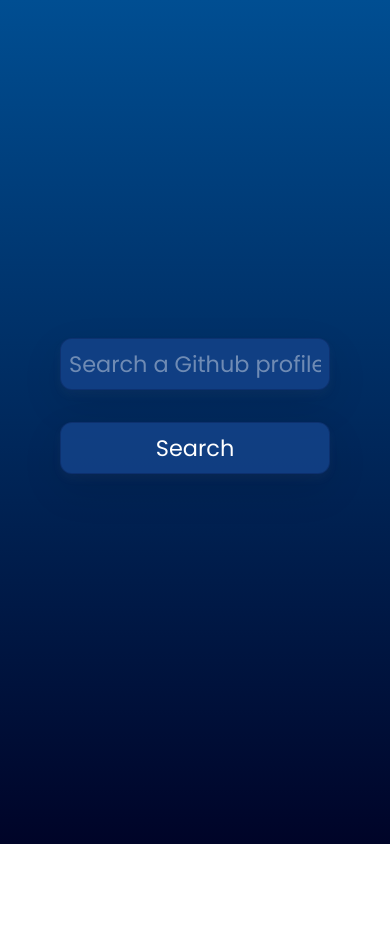
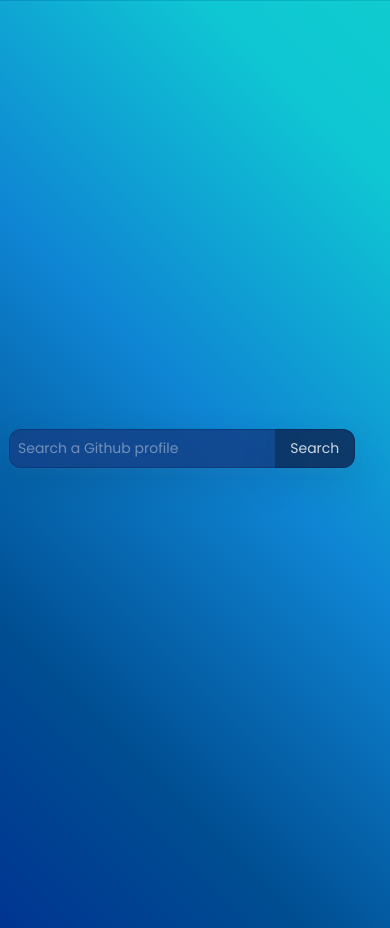
Before and after one commit to Hemant1101/web_Devs, a plain HTML site: page Github profiles/index.html in a window 390 px wide. Before the commit the page ends 844 px from the top, so only its background shows below. Drawn offline with nearby package versions, Linux system fonts and the light colour scheme.

Commit message:
Update style.css

```diff
--- a/Github profiles/style.css
+++ b/Github profiles/style.css
@@ -1,4 +1,17 @@
 @import url("https://fonts.googleapis.com/css2?family=Poppins:wght@200;400&display=swap");
+
+:root {
+	--gradient: linear-gradient(
+		45deg,
+		#000428,
+		#000c75,
+		#002c92,
+		#004e92,
+		rgb(15, 133, 211),
+		rgb(15, 198, 211),
+		rgb(15, 211, 201)
+	);
+}
 
 * {
 	margin: 0;
@@ -9,8 +22,9 @@
 body {
 	width: 100vw;
 	height: 100vh;
-	background: -webkit-linear-gradient(to bottom, #004e92, #000428);
-	background: linear-gradient(to bottom, #004e92, #000428);
+	/* background: -webkit-linear-gradient(to bottom, #004e92, #000428); */
+	background-image: var(--gradient);
+	background-size: 400%;
 	color: #fff;
 	font-family: "Poppins", sans-serif;
 	display: flex;
@@ -18,6 +32,7 @@ body {
 	align-items: center;
 	flex-direction: column;
 	overflow: hidden;
+	animation: bg-animation 10s infinite alternate;
 }
 
 .user-form {
@@ -29,11 +44,14 @@ body {
 
 .user-form input {
 	position: relative;
-	width: 90%;
-	display: block;
+	width: 70%;
+	display: inline-block;
 	background: #134288de;
-	border: 1px solid #00042834;
-	border-radius: 12px;
+	border-bottom: 1px solid #00042834;
+	border-top: 1px solid #00042834;
+	border-left: 1px solid #00042834;
+	border-radius: 12px 0 0 12px;
+	border-right: 0;
 	margin-right: auto;
 	margin-left: auto;
 	margin-top: 0;
@@ -44,6 +62,26 @@ body {
 	color: #fff;
 	box-shadow: 0 5px 10px rgba(154, 160, 185, 0.05),
 		0 15px 40px rgba(0, 0, 0, 0.1);
+}
+.user-form input[type="submit"] {
+	position: relative;
+	cursor: pointer;
+	left: -4px;
+	border-radius: 0 12px 12px 0;
+	width: 120px;
+	border: 1px solid #00042834;
+	border-left: 0;
+	outline: 0;
+	color: #00042834;
+	background: #0d2c5ade;
+	color: rgba(255, 255, 255, 0.8);
+	box-shadow: 0 5px 10px rgba(154, 160, 185, 0.05),
+		0 15px 40px rgba(0, 0, 0, 0.1);
+	transition: all 0.5s ease-in;
+}
+.user-form input[type="submit"]:hover {
+	background: #134288de;
+	color: #fff;
 }
 
 .user-form input:focus {
@@ -57,7 +95,9 @@ body {
 
 .card {
 	max-width: 50rem;
-	background: #1342884b;
+	background: rgba(255, 255, 255, 0.1);
+	backdrop-filter: blur(70);
+	/* background: #1342884b; */
 	border-radius: 20px;
 	box-shadow: 0 5px 10px rgba(154, 160, 185, 0.05),
 		0 15px 40px rgba(0, 0, 0, 0.1);
@@ -120,7 +160,11 @@ body {
 	display: inline-block;
 }
 
-@media (max-width: 500px) {
+@media (max-width: 600px) {
+	body {
+		min-height: 110vh;
+		scroll-behavior: smooth;
+	}
 	.card {
 		max-width: 80vw;
 		flex-direction: column;
@@ -128,10 +172,50 @@ body {
 		margin: 0 0;
 	}
 	.user-form {
-		max-width: 300px;
+		max-width: 400px;
 	}
 
 	.user-form input {
+		max-width: 300px;
 		padding: 0.5rem;
 	}
+	.user-form input[type="submit"] {
+		max-width: 100px;
+	}
 }
+@media (max-width: 400px) {
+	body {
+		min-height: 110vh;
+		scroll-behavior: smooth;
+	}
+	.card {
+		max-width: 95vw;
+		flex-direction: column;
+		align-items: center;
+		margin: 0 0;
+	}
+	.user-form {
+		max-width: 380px;
+	}
+
+	.user-form input {
+		max-width: 300px;
+		padding: 0.5rem;
+		font-size: 14px;
+		margin-left: 4px;
+	}
+	.user-form input[type="submit"] {
+		max-width: 80px;
+		font-size: 14px;
+		margin-left: 0;
+	}
+}
+
+@keyframes bg-animation {
+	0% {
+		background-position: left;
+	}
+	100% {
+		background-position: right;
+	}
+}
```
